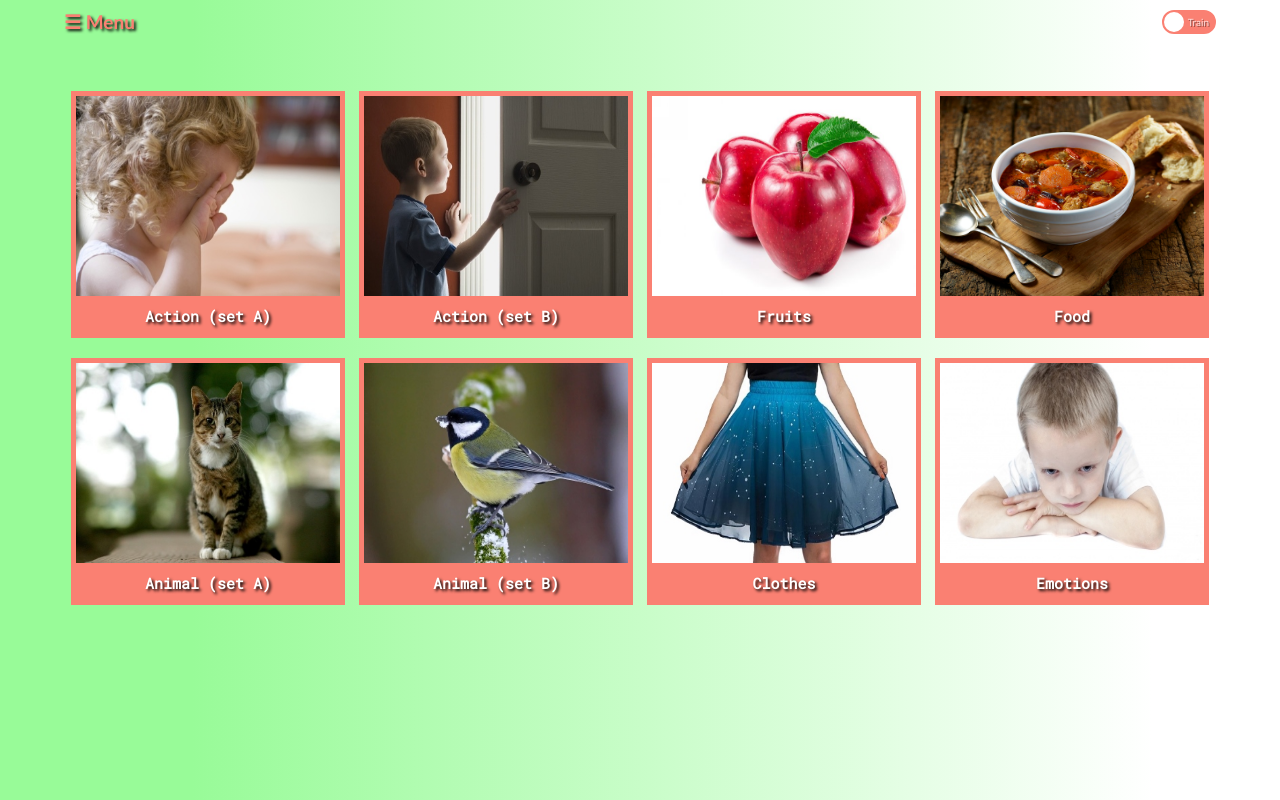
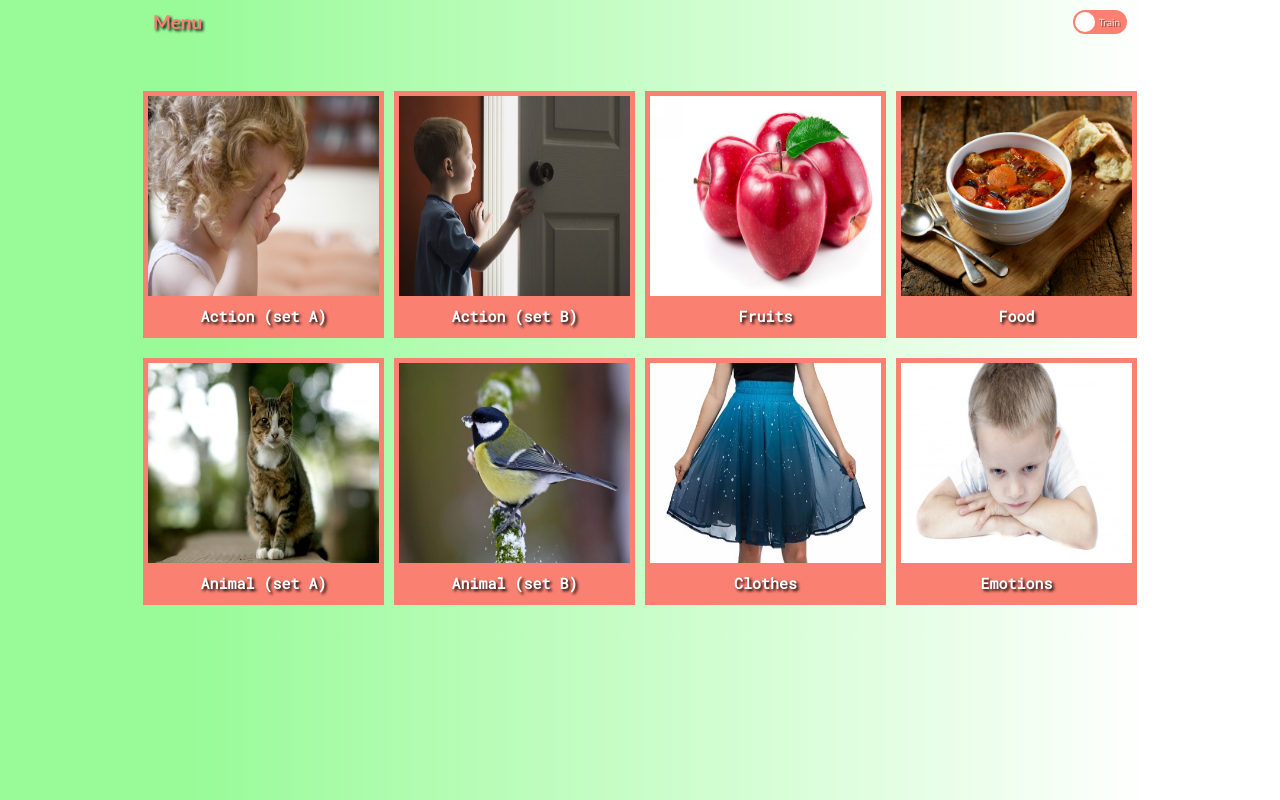
Before and after one commit to Semenetti/english, a website built with webpack: page index.html in a window 1280 px wide. Built offline with nearby package versions, Linux system fonts and the light colour scheme.

Commit message:
refactor

```diff
--- a/index.html
+++ b/index.html
@@ -7,32 +7,31 @@
     <title>english-for-kids</title>
   </head>
   <body>
+    <div id="navbar" class="overlay">
+      <a href="#" id="closeMenu" class="close">X</a>
+      <div class="overlay-content">
+        <a href="#main" class="active" data-id="0">Main Page</a>
+        <a href="#action-set-a" data-id="1">Action (set A)</a>
+        <a href="#action-set-b" data-id="2">Action (set B)</a>
+        <a href="#action-set-c" data-id="3">Fruits</a>
+        <a href="#adjective" data-id="4">Food</a>
+        <a href="#animal-set-A" data-id="5">Animal (set A)</a>
+        <a href="#animal-set-B" data-id="6">Animal (set B)</a>
+        <a href="#clothes" data-id="7">Clothes</a>
+        <a href="#emotion" data-id="8">Emotion</a>
+        <a href="#statistics" data-id="9">Statistics</a>
+      </div>
+    </div>
     <div class="wrapper" id="wrapper">
       <div class="header">
         <div>
-          <span class="open" id="openMenu">&#9776; Menu</span>
+          <span class="open" id="openMenu">Menu</span>
         </div>
         <div class="toggle-button">
           <input id="game-mode" type="checkbox" class="toggle-switch style" />
           <label for="game-mode" class="toggle-switch style"></label>
         </div>
       </div>
-      <div id="navbar" class="overlay">
-        <a href="#" id="closeMenu" class="close">&#9932;</a>
-        <div class="overlay-content">
-          <a href="#main" class="active" data-id="0">Main Page</a>
-          <a href="#action-set-a" data-id="1">Action (set A)</a>
-          <a href="#action-set-b" data-id="2">Action (set B)</a>
-          <a href="#action-set-c" data-id="3">Fruits</a>
-          <a href="#adjective" data-id="4">Food</a>
-          <a href="#animal-set-A" data-id="5">Animal (set A)</a>
-          <a href="#animal-set-B" data-id="6">Animal (set B)</a>
-          <a href="#clothes" data-id="7">Clothes</a>
-          <a href="#emotion" data-id="8">Emotion</a>
-          <a href="#statistics" data-id="9">Statistics</a>
-        </div>
-      </div>
-
       <div class="stars-block"></div>
       <div class="content" id="cards-content"></div>
     </div>
--- a/src/index.js
+++ b/src/index.js
@@ -18,22 +18,22 @@ const WRONG = 'WRONG';
 const openMenuBtn = document.getElementById('openMenu');
 const closeMenuBtn = document.getElementById('closeMenu');
 
-openMenuBtn.onclick = () => {
+openMenuBtn.addEventListener('click', () => {
   document.querySelector('#navbar').style.width = '100%';
   document.querySelectorAll('.open')[0].style.opacity = 0;
-};
+});
 
-closeMenuBtn.onclick = () => {
+closeMenuBtn.addEventListener('click', () => {
   document.querySelector('#navbar').style.width = '0';
   document.querySelectorAll('.open')[0].style.opacity = 1;
-};
+});
 
 const openedMenuContent = document.getElementById('navbar');
-openedMenuContent.onclick = () => {
+
+openedMenuContent.addEventListener('click', () => {
   document.querySelector('#navbar').style.width = '0';
   document.querySelectorAll('.open')[0].style.opacity = 1;
-};
-
+});
 
 const getCurrentGameMode = () => ((gameMode.checked) ? PLAY : TRAIN);
 
@@ -46,7 +46,7 @@ if (getCurrentGameMode() === PLAY) {
 
 const playCurrentWord = (src) => {
   const audio = new Audio(src);
-  audio.preload = "auto";
+  audio.preload = 'auto';
   return audio.play();
 };
 
--- a/src/sass/style.scss
+++ b/src/sass/style.scss
@@ -3,7 +3,6 @@
 * {
   padding: 0;
   margin: 0;
-  // box-sizing: border-box;
 }
 html {
   font-size: 10px;
@@ -13,16 +12,14 @@ html {
 html,
 body {
   width: 100%;
-  height: 100%;
-  // max-width: 100vw;
+  max-width: 100vw;
   transition: 1s;
 }
 
 .wrapper {
-  width: 100%;
-  height: 100%;
+  width: 1024px;
   max-width: 100vw;
-
+  margin: 0 auto;
 }
 
 .play {
@@ -49,7 +46,6 @@ body {
 }
 
 #openMenu {
-  // position: fixed;
   text-shadow: 2px 2px 3px #000;
   font-size: 1.9rem;
   color: salmon;
@@ -146,7 +142,6 @@ body {
   position: relative;
   transition: 0.1s ease-out all;
   &::before {
-    // Text
     content: "";
     opacity: 0.75;
     color: white;
@@ -157,10 +152,8 @@ body {
     right: $messagePadding;
     display: flex;
     align-items: center;
-    // text-shadow: 2px 2px 2px #000;
   }
   &::after {
-    // Knob
     content: "";
     background: white;
     position: absolute;
@@ -216,11 +209,9 @@ body {
   flex-wrap: wrap;
   justify-content: space-around;
   color: #555;
-  // background: #222;
   text-align: center;
   max-width: 1024px;
   max-width: 90vw;
-  // height: 100%;
   font-family: "Roboto Mono";
   padding: 1em;
   margin: 0 auto;
@@ -246,13 +237,9 @@ body {
     display: block;
     color: white;
     width: inherit;
-    // background-size: cover !important;
-    // background-position: center !important;
     height: 220px;
     width: 220px;
-    // padding: 1em 2em;
     background: #313131;
-    // border-radius: 10px;
     margin: 0 auto;
   }
   > .front {
@@ -330,7 +317,6 @@ a {
   }
   span:hover {
     color: blue;
-    // font-size: 1.7rem;
     font-weight: 900;
   }
 }
@@ -342,12 +328,7 @@ a {
 
 #start-game {
   font-family: inherit;
-  // border: 2px solid red;
   margin: 0 auto 30px;
-  // display: none;
-  // width: 25%;
-  // padding: 5px 0;
-  // background-color: springgreen;
   color: #fff;
   padding: 7px 0;
   text-shadow: 2px 2px 3px #000;
@@ -359,8 +340,6 @@ a {
 
 .start {
   width: 25%;
-  // transition: 1.7s;
-  // background-color: goldenrod;
 }
 
 .repeat {
@@ -376,7 +355,7 @@ a {
   &:hover {
     box-shadow: 0 0px 5px 5px salmon;
   }
-  // transition: opacity 1s linear, height 2s step-start;
+
 }
 
 #repeat-word {
@@ -399,7 +378,6 @@ a {
 }
 
 .stars-block {
-  // border: 2px solid blue;
   max-width: 90vw;
   margin: 0 auto;
   height: 35px;
@@ -407,7 +385,6 @@ a {
 }
 
 .result__stars-block {
-  // border: 2px solid red;
   width: 40px;
   height: 40px;
   background-repeat: no-repeat;
```
